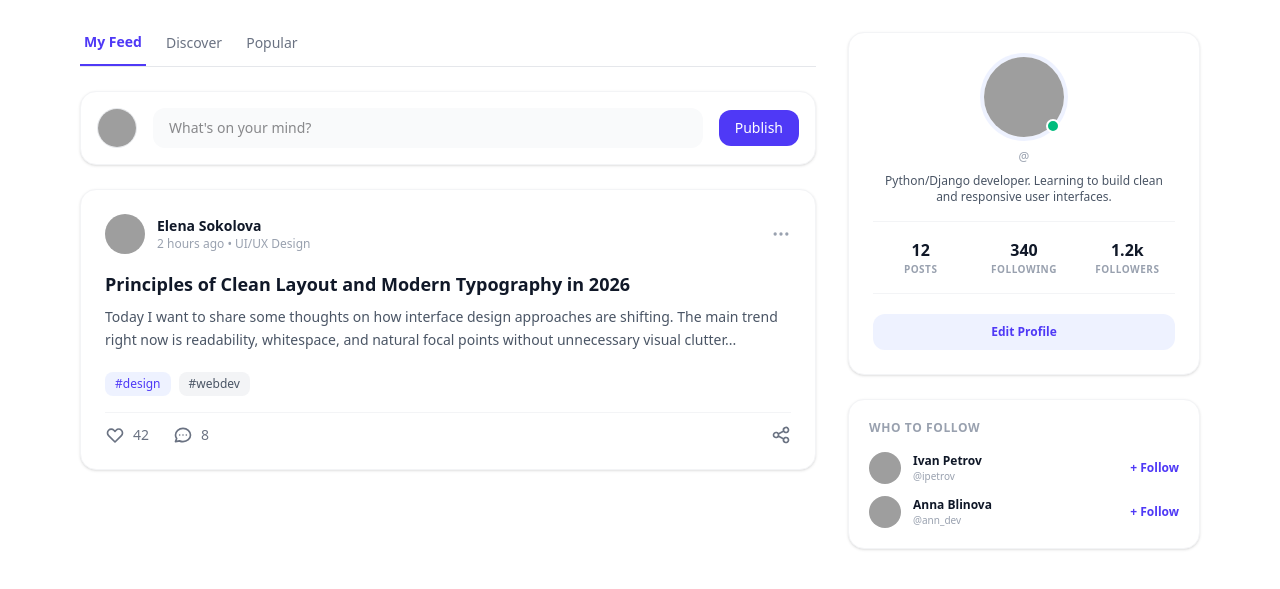
After one commit to scroynel/blog-project, a Django app: template blog/templates/blog/main.html in a window 1280 px wide. The commit adds this page. Shown: the top 589 px of the page. Run offline with Django 5.2, Linux system fonts and the light colour scheme; the template is opened without the code that fills it, so the values that code supplies are empty; style sheets or scripts are compiled from the project's sources; some libraries are stand-ins or nearby versions; grey boxes are pictures that could not be loaded.

Commit message:
refactor: clean up code structure and file organization

```diff
--- /dev/null
+++ b/blog/templates/blog/main.html
@@ -0,0 +1,167 @@
+{% extends 'base.html' %}
+{% load static %}
+
+{% block content %}
+<div class="max-w-6xl mx-auto px-4 py-8">
+  <div class="grid grid-cols-1 lg:grid-cols-3 gap-8">
+
+    <!-- Main Content Column: Feed (Occupies 2 cols on wide screens) -->
+    <main class="lg:col-span-2 space-y-6">
+
+      <!-- Feed Tabs -->
+      <div class="flex items-center space-x-4 border-b border-gray-200 pb-3">
+        <button class="text-indigo-600 font-semibold border-b-2 border-indigo-600 pb-3 -mb-3 px-1 text-sm">
+          My Feed
+        </button>
+        <button class="text-gray-500 hover:text-gray-700 font-medium pb-3 -mb-3 px-1 text-sm transition-colors">
+          Discover
+        </button>
+        <button class="text-gray-500 hover:text-gray-700 font-medium pb-3 -mb-3 px-1 text-sm transition-colors">
+          Popular
+        </button>
+      </div>
+
+      <!-- Quick Post Creation Box -->
+      <div class="bg-white rounded-2xl p-4 shadow-sm border border-gray-100 flex items-center space-x-4">
+        <img class="w-10 h-10 rounded-full object-cover border border-gray-200" src="{{ user.avatar.url|default:'/static/images/default-avatar.png' }}" alt="Avatar">
+        <input type="text" placeholder="What's on your mind?" class="w-full bg-gray-50 hover:bg-gray-100 focus:bg-white focus:outline-none focus:ring-2 focus:ring-indigo-500/20 focus:border-indigo-500 text-sm rounded-xl px-4 py-2.5 transition-all cursor-pointer">
+        <button class="bg-indigo-600 hover:bg-indigo-700 text-white text-sm font-medium px-4 py-2 rounded-xl transition-colors shrink-0">
+          Publish
+        </button>
+      </div>
+
+      <!-- Post #1 -->
+      <article class="bg-white rounded-2xl p-6 shadow-sm border border-gray-100 space-y-4">
+        <!-- Author Info & Timestamp -->
+        <div class="flex items-center justify-between">
+          <div class="flex items-center space-x-3">
+            <img class="w-10 h-10 rounded-full object-cover" src="https://images.unsplash.com/photo-1534528741775-53994a69daeb?auto=format&fit=crop&q=80&w=250" alt="Author">
+            <div>
+              <h4 class="text-sm font-semibold text-gray-900">Elena Sokolova</h4>
+              <p class="text-xs text-gray-400">2 hours ago • UI/UX Design</p>
+            </div>
+          </div>
+          <button class="text-gray-400 hover:text-gray-600">
+            <svg class="w-5 h-5" fill="none" stroke="currentColor" viewBox="0 0 24 24"><path stroke-linecap="round" stroke-linejoin="round" stroke-width="2" d="M5 12h.01M12 12h.01M19 12h.01M6 12a1 1 0 11-2 0 1 1 0 012 0zm7 0a1 1 0 11-2 0 1 1 0 012 0zm7 0a1 1 0 11-2 0 1 1 0 012 0z"/></svg>
+          </button>
+        </div>
+
+        <!-- Post Body -->
+        <div class="space-y-2">
+          <h3 class="text-lg font-bold text-gray-900 hover:text-indigo-600 cursor-pointer transition-colors">
+            Principles of Clean Layout and Modern Typography in 2026
+          </h3>
+          <p class="text-sm text-gray-600 leading-relaxed">
+            Today I want to share some thoughts on how interface design approaches are shifting. The main trend right now is readability, whitespace, and natural focal points without unnecessary visual clutter...
+          </p>
+        </div>
+
+        <!-- Tags -->
+        <div class="flex flex-wrap gap-2 pt-1">
+          <span class="text-xs font-medium text-indigo-600 bg-indigo-50 px-2.5 py-1 rounded-lg">#design</span>
+          <span class="text-xs font-medium text-gray-600 bg-gray-100 px-2.5 py-1 rounded-lg">#webdev</span>
+        </div>
+
+        <!-- Post Footer (Likes / Comments / Share) -->
+        <div class="flex items-center space-x-6 pt-3 border-t border-gray-100 text-gray-500 text-sm">
+          <button class="flex items-center space-x-2 hover:text-rose-500 transition-colors">
+            <svg class="w-5 h-5" fill="none" stroke="currentColor" viewBox="0 0 24 24"><path stroke-linecap="round" stroke-linejoin="round" stroke-width="2" d="M4.318 6.318a4.5 4.5 0 000 6.364L12 20.364l7.682-7.682a4.5 4.5 0 00-6.364-6.364L12 7.636l-1.318-1.318a4.5 4.5 0 00-6.364 0z"/></svg>
+            <span>42</span>
+          </button>
+
+          <button class="flex items-center space-x-2 hover:text-indigo-600 transition-colors">
+            <svg class="w-5 h-5" fill="none" stroke="currentColor" viewBox="0 0 24 24"><path stroke-linecap="round" stroke-linejoin="round" stroke-width="2" d="M8 12h.01M12 12h.01M16 12h.01M21 12c0 4.418-4.03 8-9 8a9.863 9.863 0 01-4.255-.949L3 20l1.395-3.72C3.512 15.042 3 13.574 3 12c0-4.418 4.03-8 9-8s9 3.582 9 8z"/></svg>
+            <span>8</span>
+          </button>
+
+          <button class="flex items-center space-x-2 hover:text-gray-700 transition-colors ml-auto">
+            <svg class="w-5 h-5" fill="none" stroke="currentColor" viewBox="0 0 24 24"><path stroke-linecap="round" stroke-linejoin="round" stroke-width="2" d="M8.684 13.342C8.886 12.938 9 12.482 9 12c0-.482-.114-.938-.316-1.342m0 2.684a3 3 0 110-2.684m0 2.684l6.632 3.316m-6.632-6l6.632-3.316m0 0a3 3 0 105.367-2.684 3 3 0 00-5.367 2.684zm0 9.316a3 3 0 105.368 2.684 3 3 0 00-5.368-2.684z"/></svg>
+          </button>
+        </div>
+      </article>
+
+    </main>
+
+    <!-- Right Column: User Profile & Widgets -->
+    <aside class="space-y-6">
+
+      <!-- Profile Card -->
+      <div class="bg-white rounded-2xl p-6 shadow-sm border border-gray-100 text-center space-y-4">
+
+        <!-- Avatar & Name -->
+        <div class="flex flex-col items-center">
+          <div class="relative">
+            <img class="w-20 h-20 rounded-full object-cover ring-4 ring-indigo-50" src="{{ user.avatar.url|default:'https://images.unsplash.com/photo-1535713875002-d1d0cf377fde?auto=format&fit=crop&q=80&w=250' }}" alt="My Avatar">
+            <span class="absolute bottom-1 right-1 w-3.5 h-3.5 bg-emerald-500 border-2 border-white rounded-full"></span>
+          </div>
+          <h3 class="mt-3 font-bold text-gray-900">{{ user.get_full_name|default:user.username }}</h3>
+          <p class="text-xs text-gray-400">@{{ user.username }}</p>
+          <p class="text-xs text-gray-600 mt-2 px-2 line-clamp-2">
+            {{ user.bio|default:"Python/Django developer. Learning to build clean and responsive user interfaces." }}
+          </p>
+        </div>
+
+        <!-- Counters (Posts, Following, Followers) -->
+        <div class="grid grid-cols-3 gap-2 py-3 border-y border-gray-100 text-center">
+          <a href="#" class="hover:bg-gray-50 p-1 rounded-xl transition-colors">
+            <span class="block text-base font-bold text-gray-900">12</span>
+            <span class="block text-[10px] uppercase font-semibold text-gray-400 tracking-wider">Posts</span>
+          </a>
+          <a href="#" class="hover:bg-gray-50 p-1 rounded-xl transition-colors">
+            <span class="block text-base font-bold text-gray-900">340</span>
+            <span class="block text-[10px] uppercase font-semibold text-gray-400 tracking-wider">Following</span>
+          </a>
+          <a href="#" class="hover:bg-gray-50 p-1 rounded-xl transition-colors">
+            <span class="block text-base font-bold text-gray-900">1.2k</span>
+            <span class="block text-[10px] uppercase font-semibold text-gray-400 tracking-wider">Followers</span>
+          </a>
+        </div>
+
+        <!-- Quick Actions -->
+        <div class="pt-1">
+          <a href="#" class="block w-full text-center text-xs font-semibold text-indigo-600 bg-indigo-50 hover:bg-indigo-100 py-2.5 rounded-xl transition-colors">
+            Edit Profile
+          </a>
+        </div>
+      </div>
+
+      <!-- Who to Follow Widget -->
+      <div class="bg-white rounded-2xl p-5 shadow-sm border border-gray-100 space-y-4">
+        <h4 class="text-xs font-bold text-gray-400 uppercase tracking-wider">Who to Follow</h4>
+
+        <div class="space-y-3">
+          <!-- Suggestion 1 -->
+          <div class="flex items-center justify-between">
+            <div class="flex items-center space-x-3">
+              <img class="w-8 h-8 rounded-full object-cover" src="https://images.unsplash.com/photo-1570295999919-56ceb5ecca61?auto=format&fit=crop&q=80&w=150" alt="User">
+              <div>
+                <p class="text-xs font-semibold text-gray-900">Ivan Petrov</p>
+                <p class="text-[10px] text-gray-400">@ipetrov</p>
+              </div>
+            </div>
+            <button class="text-xs font-semibold text-indigo-600 hover:text-indigo-800 transition-colors">
+              + Follow
+            </button>
+          </div>
+
+          <!-- Suggestion 2 -->
+          <div class="flex items-center justify-between">
+            <div class="flex items-center space-x-3">
+              <img class="w-8 h-8 rounded-full object-cover" src="https://images.unsplash.com/photo-1494790108377-be9c29b29330?auto=format&fit=crop&q=80&w=150" alt="User">
+              <div>
+                <p class="text-xs font-semibold text-gray-900">Anna Blinova</p>
+                <p class="text-[10px] text-gray-400">@ann_dev</p>
+              </div>
+            </div>
+            <button class="text-xs font-semibold text-indigo-600 hover:text-indigo-800 transition-colors">
+              + Follow
+            </button>
+          </div>
+        </div>
+      </div>
+
+    </aside>
+
+  </div>
+</div>
+{% endblock %}
--- a/project/urls.py
+++ b/project/urls.py
@@ -14,9 +14,13 @@ Including another URLconf
     1. Import the include() function: from django.urls import include, path
     2. Add a URL to urlpatterns:  path('blog/', include('blog.urls'))
 """
+
 from django.contrib import admin
 from django.urls import path, include
+
 from django.conf import settings
+from django.conf.urls.static import static
+
 
 urlpatterns = [
     path('admin/', admin.site.urls),
@@ -27,3 +31,5 @@ if settings.DEBUG:
     urlpatterns += [
         path("__reload__/", include("django_browser_reload.urls"))
     ]
+    urlpatterns += static(settings.STATIC_URL, document_root=settings.STATIC_ROOT)
+    urlpatterns += static(settings.MEDIA_URL, document_root=settings.MEDIA_ROOT)
--- a/templates/base.html
+++ b/templates/base.html
@@ -9,6 +9,9 @@
     <title>{% block title %}{% endblock %}</title>
 </head>
 <body>
-    {% block content %}{% endblock %}
+    {% block content %}
+    {% endblock %}
+
+    {% block extra_js %}{% endblock %}
 </body>
 </html>
```
Also changed, not shown: project/settings.py (+8 -0 lines), users/static/js/avatar-preview.js (added, +15 -0 lines), users/templates/users/registration.html (+5 -16 lines), avatars/coral_sea.jpg (deleted).
